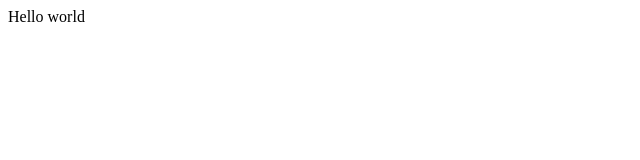
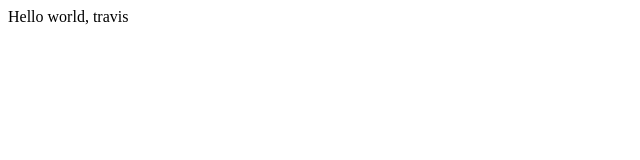
Before and after one commit to travis64/opentutorials-travis, a plain HTML site: page index.html in a window 1280 px wide. Shown: the full height of the page, 0-640 px from the left. Drawn offline with Linux system fonts and the light colour scheme.

Commit message:
change index.html

```diff
--- a/index.html
+++ b/index.html
@@ -19,6 +19,6 @@
     </head>
 
     <body>
-        Hello world
+        Hello world, travis
     </body>
 </html>
```
